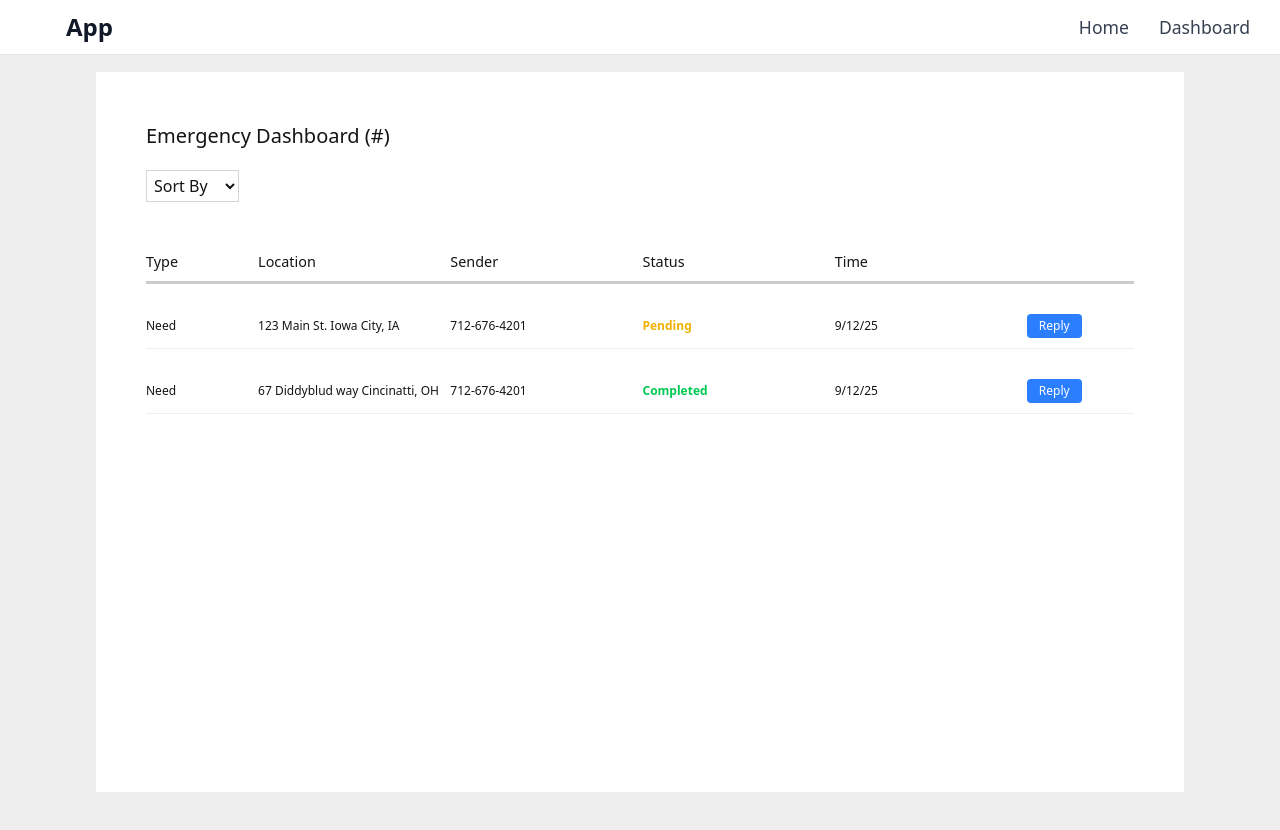
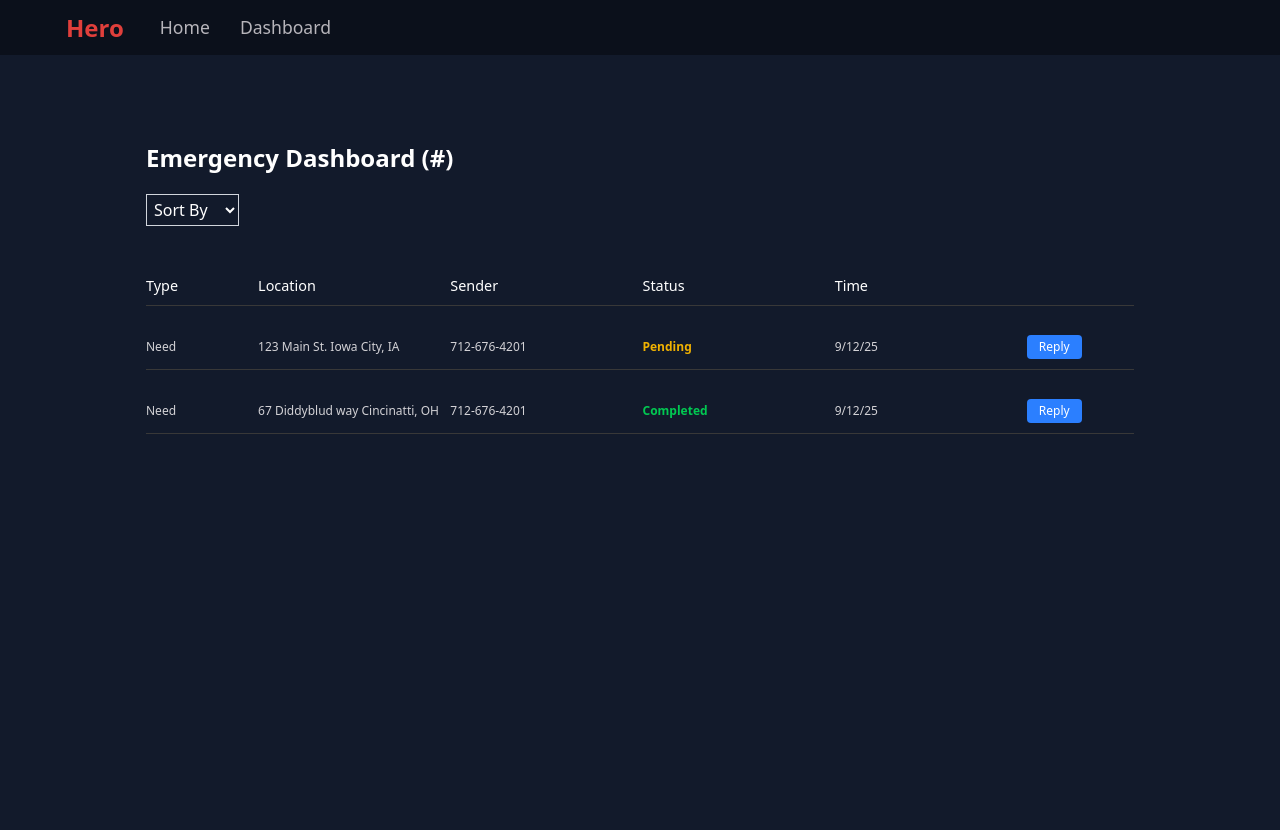
Before and after one commit to JamarWhite48/swanhacks25, a React (Vite) app in the folder swanhacks25/: page /dashboard in a window 1280 px wide. Shown: the top 830 px of the page. Built offline with nearby package versions, Linux system fonts and the light colour scheme.

Commit message:
Frontend rework

```diff
--- a/swanhacks25/src/App.css
+++ b/swanhacks25/src/App.css
@@ -2,7 +2,6 @@
   max-width: 1280px;
   margin: 0 auto;
   padding: 2rem;
-  text-align: center;
 }
 
 .logo {
--- a/swanhacks25/src/Components/Message.jsx
+++ b/swanhacks25/src/Components/Message.jsx
@@ -35,7 +35,7 @@ function Message(props) {
 
   return (
     <>
-      <div className="flex text-xs mt-[30px] mb-[10px] justify-evenly items-center gap-[5px]">
+      <div className="flex text-xs text-[#d3d2d6] font-thin mt-[30px] mb-[10px] justify-evenly items-center gap-[5px]">
         <div className="w-[100%] shrink-[1.1]"><p>{props.type}</p></div>
         <div className="w-[100%]"><p>{props.location}</p></div>
         <div className="w-[100%]"><p>{props.sender}</p></div>
--- a/swanhacks25/src/Components/Navbar.jsx
+++ b/swanhacks25/src/Components/Navbar.jsx
@@ -4,7 +4,7 @@ function Navbar(){
   return (
     <nav className="navbar">
       <div className="navbar-left">
-        <a href="/" className="logo">App</a>
+        <a href="/" className="logo">Hero</a>
       </div>
 
       <div className="navbar-center">
--- a/swanhacks25/src/Pages/Dashboard.jsx
+++ b/swanhacks25/src/Pages/Dashboard.jsx
@@ -11,9 +11,10 @@ const Dashboard = () => {
     <>
       <Navbar/>
 
-      <div className='w-[85vw] min-h-[90vh] bg-white p-[50px] text-left mt-[40px]'>
-        <h1 className='text-xl mb-[20px]'>Emergency Dashboard (#)</h1>
-        <select className="border border-gray-300 p-[3px]" name='sort'>
+        <div className='flex justify-center'>
+      <div className='w-[85vw] min-h-[90vh] p-[50px] text-left mt-[60px]'>
+        <h1 className='text-2xl mb-[20px] text-white font-bold'>Emergency Dashboard (#)</h1>
+        <select className="border border-gray-300 p-[3px] text-white" name='sort'>
           <option value="">Sort By</option>
           <option value="type">Type</option>
           <option value="location">Location</option>
@@ -22,7 +23,7 @@ const Dashboard = () => {
           <option value="time">Date</option>
         </select>
 
-        <div className="flex text-xs text-left mt-[50px] mb-[10px] justify-evenly text-[0.9rem] gap-[5px]">
+        <div className="flex text-xs text-white text-left mt-[50px] mb-[10px] justify-evenly text-[0.9rem] gap-[5px]">
           <div className='w-[100%] shrink-[1.1]'><p>Type</p></div>
           <div className='w-[100%]'><p>Location</p></div>
           <div className='w-[100%]'><p>Sender</p></div>
@@ -30,7 +31,7 @@ const Dashboard = () => {
           <div className='w-[100%]'><p>Time</p></div>
           <div className='w-[100%] shrink-[1.1]'><p></p></div>
         </div>
-        <hr className='topLine'/>
+        <hr/>
 
         <Message
         type='Need'
@@ -47,6 +48,7 @@ const Dashboard = () => {
         status='Completed'></Message>
 
       </div>
+      </div>
     </>
   )
 }
--- a/swanhacks25/src/Pages/Home.jsx
+++ b/swanhacks25/src/Pages/Home.jsx
@@ -3,7 +3,16 @@ import Navbar from "../Components/Navbar"
 function Home() {
   return(
     <>
-      <Navbar/>
+    <Navbar/>
+      <div className="px-[4%] py-[50px] text-white text-left">
+        <div>
+          <h1 className='text-[2rem] sm:text-[3rem] md:text-[3rem] lg:text-[3.5rem] font-bold'>Emergency <br/>Dispatch Dashboard</h1>
+          <p className="text-gray-200 font-thin text-[1.3rem] mt-[20px]">AI-powered incident identification from incoming text messages</p>
+          <div className='mt-[40px]'>
+            <a className='bg-[#E03F3B] px-[25px] py-[12px] rounded-md' href='/dashboard'>Enter Dashboard</a>
+          </div>
+        </div>
+      </div>
     </>
   )
 }
--- a/swanhacks25/src/index.css
+++ b/swanhacks25/src/index.css
@@ -7,7 +7,7 @@
 
   color-scheme: light dark;
   color: rgba(20, 20, 20, 1);
-  background-color: #EEEEEE;
+  background-color: #121A2B;
 
   font-synthesis: none;
   text-rendering: optimizeLegibility;
@@ -15,22 +15,12 @@
   -moz-osx-font-smoothing: grayscale;
 }
 
-body {
-  margin: 0;
-  display: flex;
-  place-items: center;
-  min-width: 320px;
-  min-height: 100vh;
-}
-
 .navbar {
   width: 100%;
   height: 55px;
-  background-color: white;
-  border-bottom: 1px solid #e5e7eb;
+  background-color: #0b101b;
   display: flex;
   align-items: center;
-  justify-content: space-between;
   padding: 0 30px;
   position: fixed;
   top: 0;
@@ -41,9 +31,9 @@ body {
 /* Left */
 .navbar-left .logo {
   font-size: 1.5rem;
-  font-weight: 600;
+  font-weight: 900;
   text-decoration: none;
-  color: #111827;
+  color: #E03F3B;
 }
 
 /* Center */
@@ -58,12 +48,12 @@ body {
 .navbar-center .nav-links a {
   text-decoration: none;
   font-size: 1.1rem;
-  color: #374151;
+  color: #B7B5BB;
   transition: color 0.2s ease;
 }
 
 .navbar-center .nav-links a:hover {
-  color: #2563eb;
+  color: #B7B5BB;
 }
 
 /* Right */
@@ -94,12 +84,6 @@ body {
 
 hr{
   border: none;
-  height: 1px;
-  background-color: #EEEEEE;
+  height: 0.1px;
+  background-color: #383838;
 }
-
-.topLine{
-  border: none;
-  height: 3px;
-  background-color: #CCCCCC;
-}
```
Also changed, not shown: 1 other file (tests, documents, lock files or other folders).
